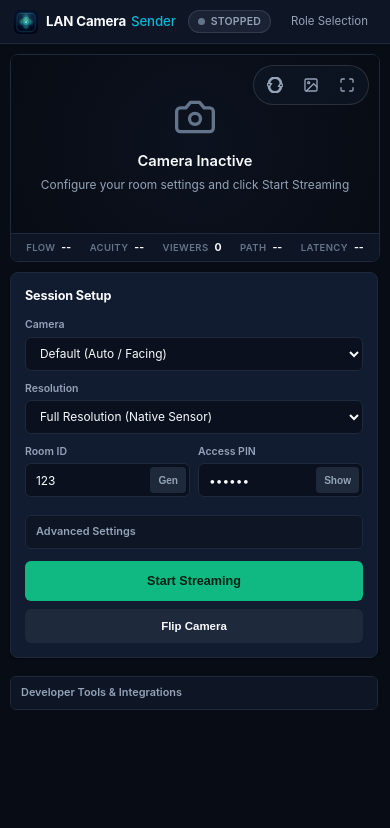
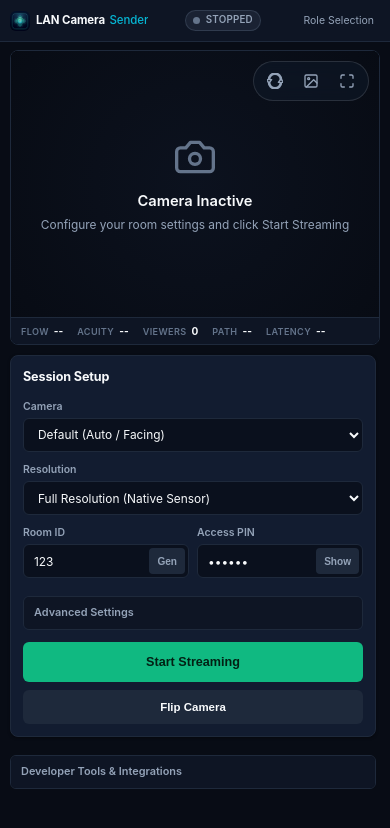
Before and after one commit to WRDeadman10/lan-camera-streaming, a website: page src/public/sender.html in a window 390 px wide. Drawn offline with nearby package versions, Linux system fonts and the light colour scheme; no server answers.

Commit message:
feat: overhaul mobile portrait layout for Samsung S21, enhance sidebar scrolling, and update access PIN input handling

```diff
--- a/package.json
+++ b/package.json
@@ -1,6 +1,6 @@
 {
   "name": "lan-camera-streaming",
-  "version": "1.0.12",
+  "version": "1.0.14",
   "description": "Production-ready self-hosted LAN camera streaming web application via WebRTC and Socket.IO",
   "main": "src/server/index.js",
   "type": "module",
--- a/src/public/css/style.css
+++ b/src/public/css/style.css
@@ -371,24 +371,39 @@ video {
   min-width: 290px;
   max-width: 350px;
   height: 100%;
+  max-height: 100%;
+  min-height: 0;
   display: flex;
   flex-direction: column;
   gap: 10px;
   overflow-y: auto;
   overflow-x: hidden;
-  padding-right: 2px;
+  padding-right: 4px;
+  padding-bottom: 16px;
+  overscroll-behavior-y: contain;
+  scrollbar-width: thin;
+  scrollbar-color: var(--border-medium) rgba(0, 0, 0, 0.15);
+}
+
+.sidebar-pane > * {
+  flex-shrink: 0;
 }
 
 /* Custom Scrollbar for Sidebar */
 .sidebar-pane::-webkit-scrollbar {
-  width: 5px;
+  width: 6px;
 }
 .sidebar-pane::-webkit-scrollbar-track {
-  background: transparent;
+  background: rgba(0, 0, 0, 0.15);
+  border-radius: var(--radius-pill);
 }
 .sidebar-pane::-webkit-scrollbar-thumb {
-  background: var(--border-subtle);
-  border-radius: 10px;
+  background: var(--border-medium);
+  border-radius: var(--radius-pill);
+  transition: background-color 0.15s ease;
+}
+.sidebar-pane::-webkit-scrollbar-thumb:hover {
+  background: var(--text-muted);
 }
 
 /* Cards */
@@ -466,6 +481,11 @@ input:focus, select:focus {
   outline: none;
   border-color: var(--border-focus);
   box-shadow: 0 0 0 2px rgba(56, 189, 248, 0.2);
+}
+
+.pin-masked {
+  -webkit-text-security: disc;
+  text-security: disc;
 }
 
 /* Input Action Groups (Input + button attached) */
@@ -666,6 +686,17 @@ input:focus, select:focus {
   display: flex;
   gap: 6px;
   align-items: center;
+  width: 100%;
+}
+
+.share-input-row input {
+  flex: 1;
+  min-width: 0;
+}
+
+.share-input-row button {
+  flex-shrink: 0;
+  white-space: nowrap;
 }
 
 .code-input {
@@ -834,13 +865,15 @@ input:focus, select:focus {
   flex: 3;
   width: auto;
   max-width: 380px;
+  min-height: 0;
+  max-height: 100%;
 }
 
 /* ========================================================= */
 /* Responsive & Orientation Behavior                         */
 /* ========================================================= */
 
-/* Portrait Mode (Phones, Tablets & Narrow Windows) */
+/* Portrait Mode (Phones, Tablets & Narrow Windows - e.g. Samsung S21) */
 @media (orientation: portrait), (max-width: 680px) {
   .app-shell {
     height: auto;
@@ -849,21 +882,105 @@ input:focus, select:focus {
     overflow-y: auto;
   }
 
+  /* Slim Mobile Header */
+  .app-header {
+    height: 42px;
+    min-height: 42px;
+    padding: 0 10px;
+    gap: 8px;
+  }
+
+  .header-brand {
+    min-width: 0;
+    flex-shrink: 1;
+    gap: 6px;
+  }
+
+  .brand-logo {
+    width: 20px;
+    height: 20px;
+  }
+
+  .brand-title {
+    font-size: 0.82rem;
+    white-space: nowrap;
+    overflow: hidden;
+    text-overflow: ellipsis;
+  }
+
+  .header-status {
+    flex-shrink: 0;
+    gap: 6px;
+  }
+
+  .status-badge {
+    font-size: 0.7rem;
+    padding: 2px 7px;
+    white-space: nowrap;
+  }
+
+  /* Path text is already prominently displayed in the vitals bar below the video */
+  .header-status .path-indicator {
+    display: none !important;
+  }
+
+  .header-nav .header-link {
+    font-size: 0.75rem;
+    padding: 3px 6px;
+    white-space: nowrap;
+  }
+
   .app-workspace {
     flex-direction: column;
     height: auto;
     min-height: 0;
     overflow: visible;
-    padding: 10px;
+    padding: 8px 10px;
     gap: 10px;
   }
 
+  /* Adapt Viewport for Portrait Cameras (Samsung S21 9:16 Feed) */
   .viewport-pane {
     width: 100%;
-    aspect-ratio: 16 / 9;
-    max-height: 45vh;
-    min-height: 190px;
+    height: 35vh;
+    min-height: 220px;
+    max-height: 42vh;
+    aspect-ratio: auto;
     flex: none;
+  }
+
+  /* Mobile Swipeable Vitals Strip with Zero Wrapping */
+  .vitals-bar {
+    display: flex;
+    overflow-x: auto;
+    overflow-y: hidden;
+    justify-content: flex-start;
+    padding: 6px 10px;
+    gap: 14px;
+    white-space: nowrap;
+    -webkit-overflow-scrolling: touch;
+    scrollbar-width: none;
+  }
+
+  .vitals-bar::-webkit-scrollbar {
+    display: none;
+  }
+
+  .vital-item {
+    flex: 0 0 auto;
+    display: inline-flex;
+    align-items: center;
+    gap: 5px;
+    font-size: 0.72rem;
+  }
+
+  .vital-label {
+    font-size: 0.65rem;
+  }
+
+  .vital-value {
+    font-size: 0.72rem;
+    white-space: nowrap;
   }
 
   .sidebar-pane {
@@ -872,6 +989,11 @@ input:focus, select:focus {
     max-width: none;
     height: auto;
     overflow: visible;
+    padding-bottom: 24px;
+  }
+
+  .card {
+    padding: 12px;
   }
 
   /* In streaming state on mobile portrait, lift viewport to top */
@@ -904,6 +1026,8 @@ input:focus, select:focus {
 
   .sidebar-pane {
     height: 100%;
+    max-height: 100%;
+    min-height: 0;
     overflow-y: auto;
   }
 }
@@ -935,6 +1059,10 @@ input:focus, select:focus {
     width: 270px;
     min-width: 250px;
     gap: 6px;
+    max-height: 100%;
+    min-height: 0;
+    overflow-y: auto;
+    padding-bottom: 12px;
   }
 
   .card {
--- a/src/public/js/ui-utils.js
+++ b/src/public/js/ui-utils.js
@@ -287,8 +287,12 @@ export function setupPasswordToggle(btnId, inputId) {
     return;
   }
   btn.addEventListener('click', () => {
-    const isPass = input.type === 'password';
-    input.type = isPass ? 'text' : 'password';
-    btn.textContent = isPass ? 'Hide' : 'Show';
+    if (input.classList.contains('pin-masked')) {
+      input.classList.remove('pin-masked');
+      btn.textContent = 'Hide';
+    } else {
+      input.classList.add('pin-masked');
+      btn.textContent = 'Show';
+    }
   });
 }
--- a/src/public/sender.html
+++ b/src/public/sender.html
@@ -140,7 +140,7 @@
               <div class="form-group flex-1">
                 <label for="accessPin">Access PIN</label>
                 <div class="input-action-group">
-                  <input type="password" id="accessPin" value="123456" autocomplete="current-password">
+                  <input type="text" id="accessPin" value="123456" autocomplete="off" autocorrect="off" autocapitalize="off" spellcheck="false" data-lpignore="true" data-1p-ignore="true" class="pin-masked">
                   <button type="button" id="btnTogglePin" class="btn-action-inline" title="Show or hide PIN">Show</button>
                 </div>
               </div>
```
Also changed, not shown: docs/ai_handoff.md (+43 -0 lines), docs/tasks.md (+22 -0 lines), src/public/viewer.html (+1 -1 lines), 1 other file.
